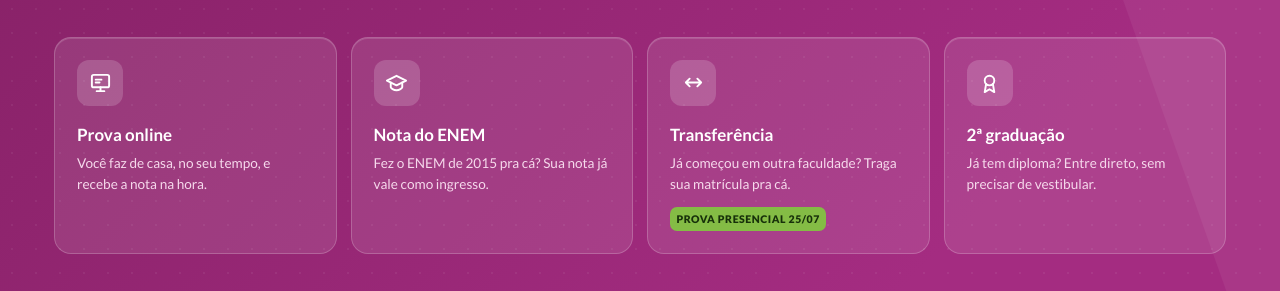
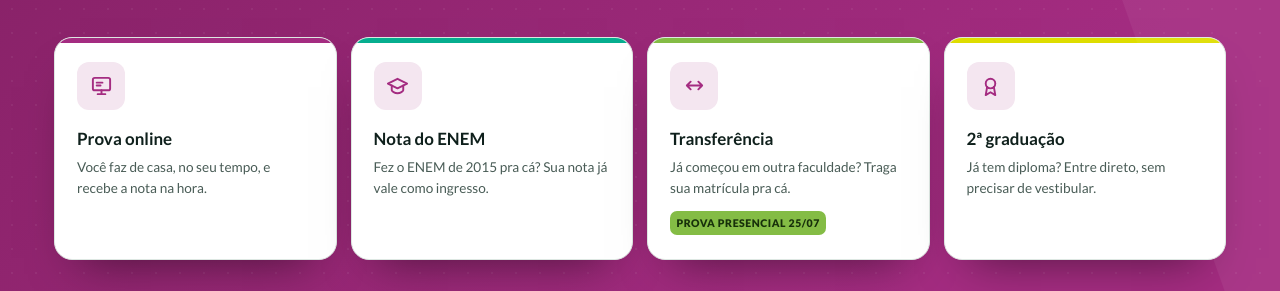
Before and after one commit to radegast-stack/preview-fcd1a69a, a plain HTML site: page index.html in a window 1280 px wide. Shown: the part 4295-4586 px from the top of the page. Drawn offline with Linux system fonts and the light colour scheme.

Commit message:
vestcta cards solidos

```diff
--- a/index.html
+++ b/index.html
@@ -285,12 +285,16 @@ section{position:relative}
 .vestcta h2{color:#fff;font-size:clamp(2rem,4.6vw,3.05rem);max-width:19ch;margin:.7rem 0 0}
 .vestcta .lead{color:#f6d9ec;max-width:56ch;margin-top:1.1rem;font-size:1.05rem}
 .ingressos{display:grid;grid-template-columns:repeat(4,1fr);gap:14px;margin:40px 0}
-.ing{position:relative;background:rgba(255,255,255,.1);border:1px solid rgba(255,255,255,.2);border-radius:17px;padding:22px;box-shadow:inset 0 1px 0 rgba(255,255,255,.14);transition:transform .2s cubic-bezier(.16,1,.3,1),background .2s}
-.ing:hover{transform:translateY(-5px);background:rgba(255,255,255,.16)}
-.ing .ic{width:46px;height:46px;border-radius:12px;background:rgba(255,255,255,.17);display:grid;place-items:center;margin-bottom:15px;color:#fff}
+.ing{position:relative;background:var(--surface);border:1px solid var(--line);border-radius:18px;padding:24px 22px;box-shadow:0 24px 46px -26px rgba(0,0,0,.55);transition:transform .2s cubic-bezier(.16,1,.3,1),box-shadow .2s;overflow:hidden;--ac:var(--action)}
+.ing:nth-child(2){--ac:var(--brand-bright)}
+.ing:nth-child(3){--ac:var(--brand-lime)}
+.ing:nth-child(4){--ac:var(--highlight)}
+.ing::before{content:"";position:absolute;left:0;top:0;height:5px;width:100%;background:var(--ac)}
+.ing:hover{transform:translateY(-6px);box-shadow:0 34px 58px -24px rgba(0,0,0,.6)}
+.ing .ic{width:48px;height:48px;border-radius:12px;background:color-mix(in srgb,var(--action) 12%,var(--surface));display:grid;place-items:center;margin-bottom:15px;color:var(--action)}
 .ing .ic svg{width:23px;height:23px}
-.ing b{display:block;font-size:1.06rem;margin-bottom:.3rem}
-.ing p{font-size:.85rem;color:#f6d9ec}
+.ing b{display:block;font-size:1.06rem;margin-bottom:.3rem;color:var(--ink)}
+.ing p{font-size:.85rem;color:var(--ink-soft)}
 .ing .tag{display:inline-block;margin-top:11px;font-size:.66rem;font-weight:900;letter-spacing:.05em;text-transform:uppercase;background:var(--brand-lime);color:#17300a;padding:.32em .62em;border-radius:7px}
 .vestcta-cta{display:flex;gap:14px;flex-wrap:wrap;align-items:center}
 .vestcta .btn-g{color:#fff;border-color:rgba(255,255,255,.5)}
```
